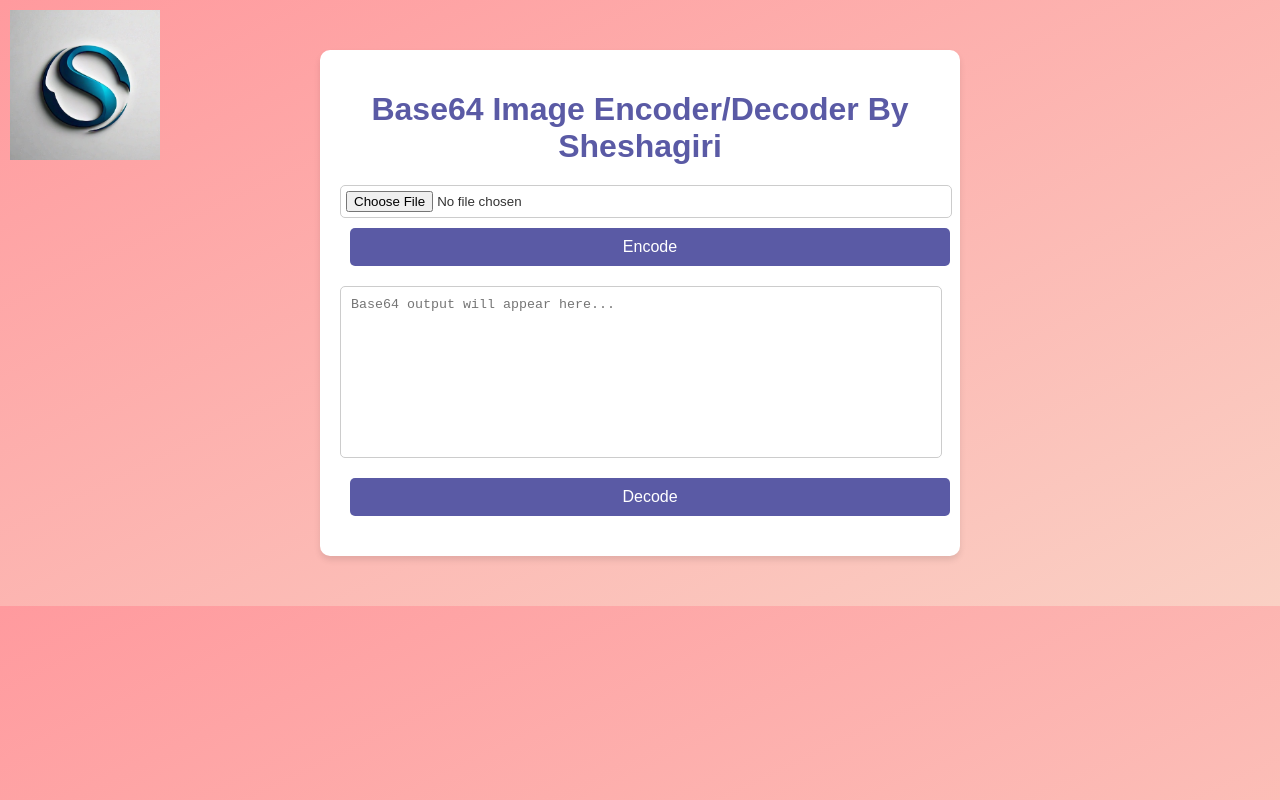
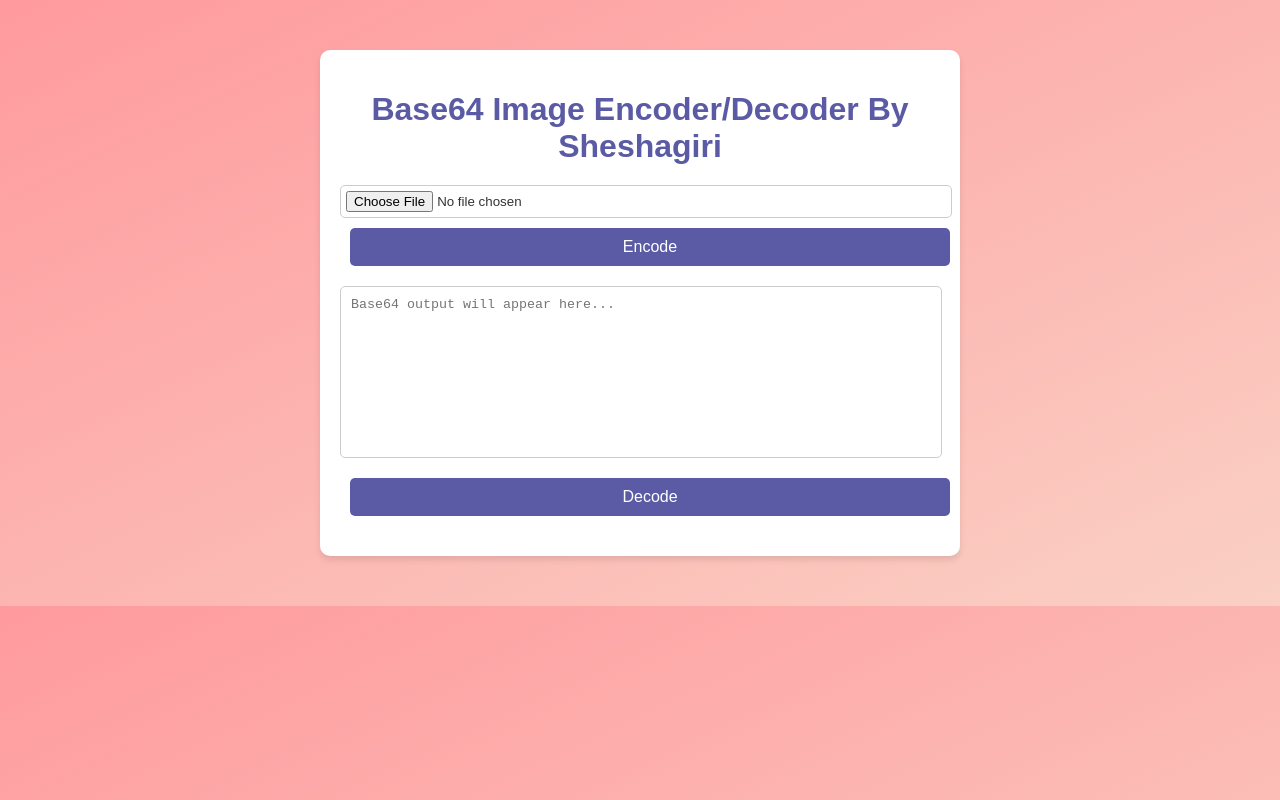
Before and after one commit to digitalbutterfly38/Base64-Image-Converted, a plain HTML site: page index.html in a window 1280 px wide. Drawn offline with Linux system fonts and the light colour scheme.

Commit message:
git push

```diff
--- a/index.html
+++ b/index.html
@@ -76,7 +76,7 @@
     </style>
 </head>
 <body>
-    <img src="Logo.png" alt="Logo" class="logo">
+    <!-- <img src="Logo.png" alt="Logo" class="logo"> -->
     <div class="container">
         <h1>Base64 Image Encoder/Decoder By Sheshagiri</h1>
         <div class="uploader">
```
